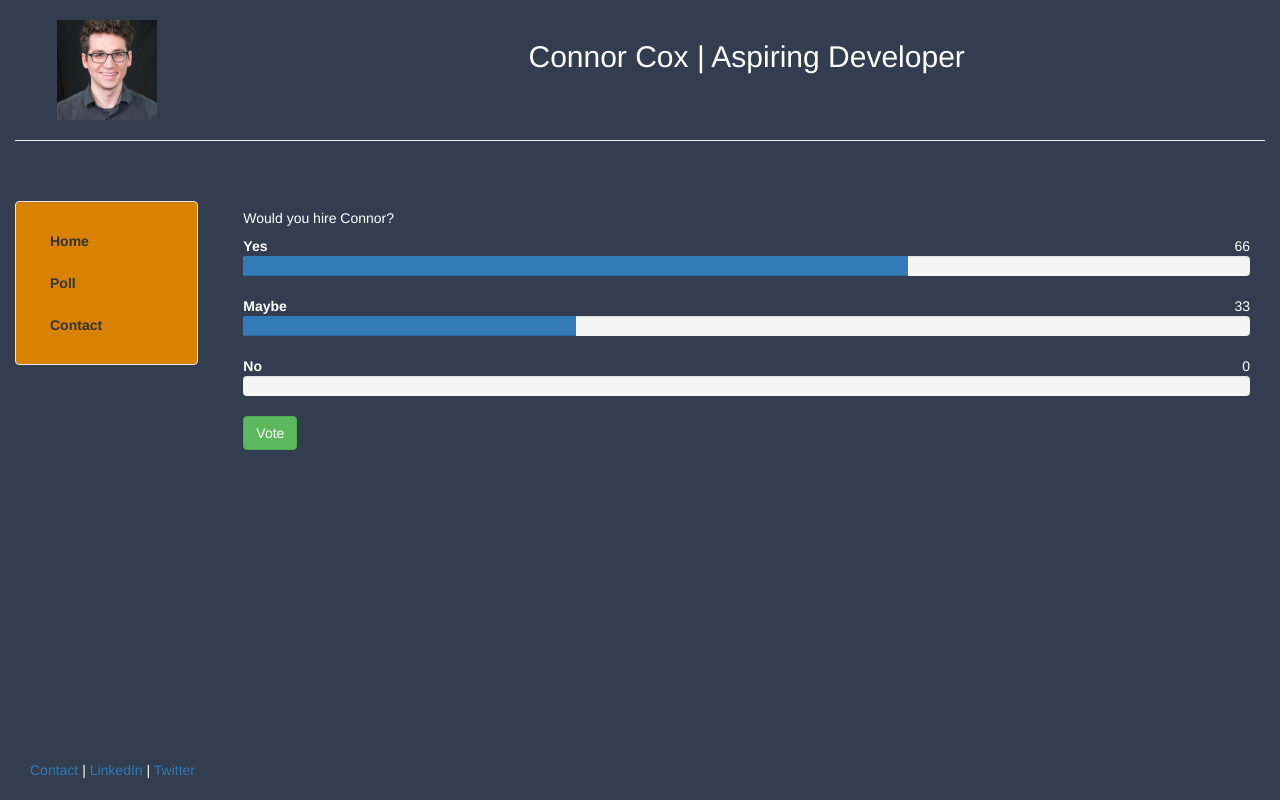
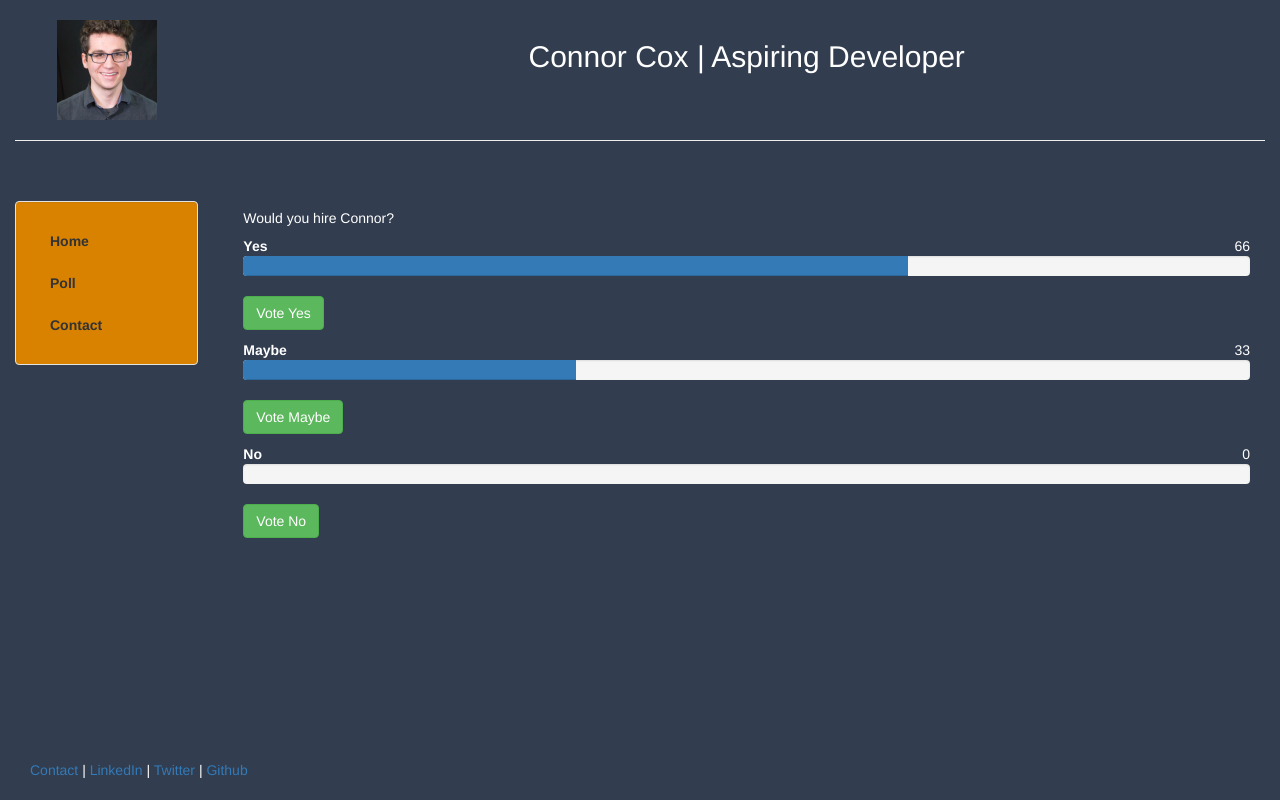
Before and after one commit to noxor0/DjangoUnsynqed, a Django app: page /poll/ in a window 1280 px wide. Run offline with Django 3.2, Linux system fonts and the light colour scheme; some libraries are stand-ins or nearby versions.

Commit message:
okay now thats all the front end changes for now

```diff
--- a/dusite/about/templates/about/header.html
+++ b/dusite/about/templates/about/header.html
@@ -58,7 +58,11 @@
 	</div>
 	<footer>
 		<div class="container-fluid" style='margin-left:15px'>
-			<p><a href="mailto:concox@uw.edu" target="blank">Contact</a> | <a href="https://www.linkedin.com/feed/" target="blank">LinkedIn</a> | <a href="https://twitter.com/Noxor0" target="blank">Twitter</a></p>
+			<p style="color:#fff"><a href="mailto:concox@uw.edu" target="blank">Contact</a>
+				 | <a href="https://www.linkedin.com/feed/" target="blank">LinkedIn</a>
+				 | <a href="https://twitter.com/Noxor0" target="blank">Twitter</a>
+				 | <a href="https://github.com/noxor0" target="blank">Github</a>
+			 </p>
 		</div>
 	</footer>
 
--- a/dusite/poll/templates/poll/poll_page.html
+++ b/dusite/poll/templates/poll/poll_page.html
@@ -2,26 +2,26 @@
 {% block content %}
 <div class="span6">
   <h5>Would you hire Connor?</h5>
-    <strong>Yes</strong><span class="pull-right">{{yes}}</span>
-    <div class="progress">
-      <div class="progress-bar" role="progress" aria-valuenow="70"
-      aria-valuemin="0" aria-valuemax="100" style="width:{{yes}}%">
-      </div>
+  <strong>Yes</strong><span class="pull-right">{{yes}}</span>
+  <div class="progress">
+    <div class="progress-bar" role="progress" aria-valuenow="70"
+    aria-valuemin="0" aria-valuemax="100" style="width:{{yes}}%">
     </div>
+  </div>
+  <p><a onclick="history.go(0)" class="btn btn-large btn-success">Vote Yes</a></p>
   <strong>Maybe</strong><span class="pull-right">{{maybe}}</span>
   <div class="progress">
     <div class="progress-bar" role="progressbar" aria-valuenow="70"
     aria-valuemin="0" aria-valuemax="100" style="width:{{maybe}}%">
     </div>
   </div>
+  <p><a onclick="history.go(0)"  class="btn btn-large btn-success">Vote Maybe</a></p>
   <strong>No</strong><span class="pull-right">{{no}}</span>
   <div class="progress">
     <div class="progress-bar" role="progressbar" aria-valuenow="70"
     aria-valuemin="0" aria-valuemax="100" style="width:{{no}}%">
     </div>
   </div>
-  <p>
-      <a href="#" class="btn btn-large btn-success">Vote</a>
-  </p>
+  <p><a onclick="history.go(0)" class="btn btn-large btn-success">Vote No</a></p>
 </div>
 {% endblock %}
```
